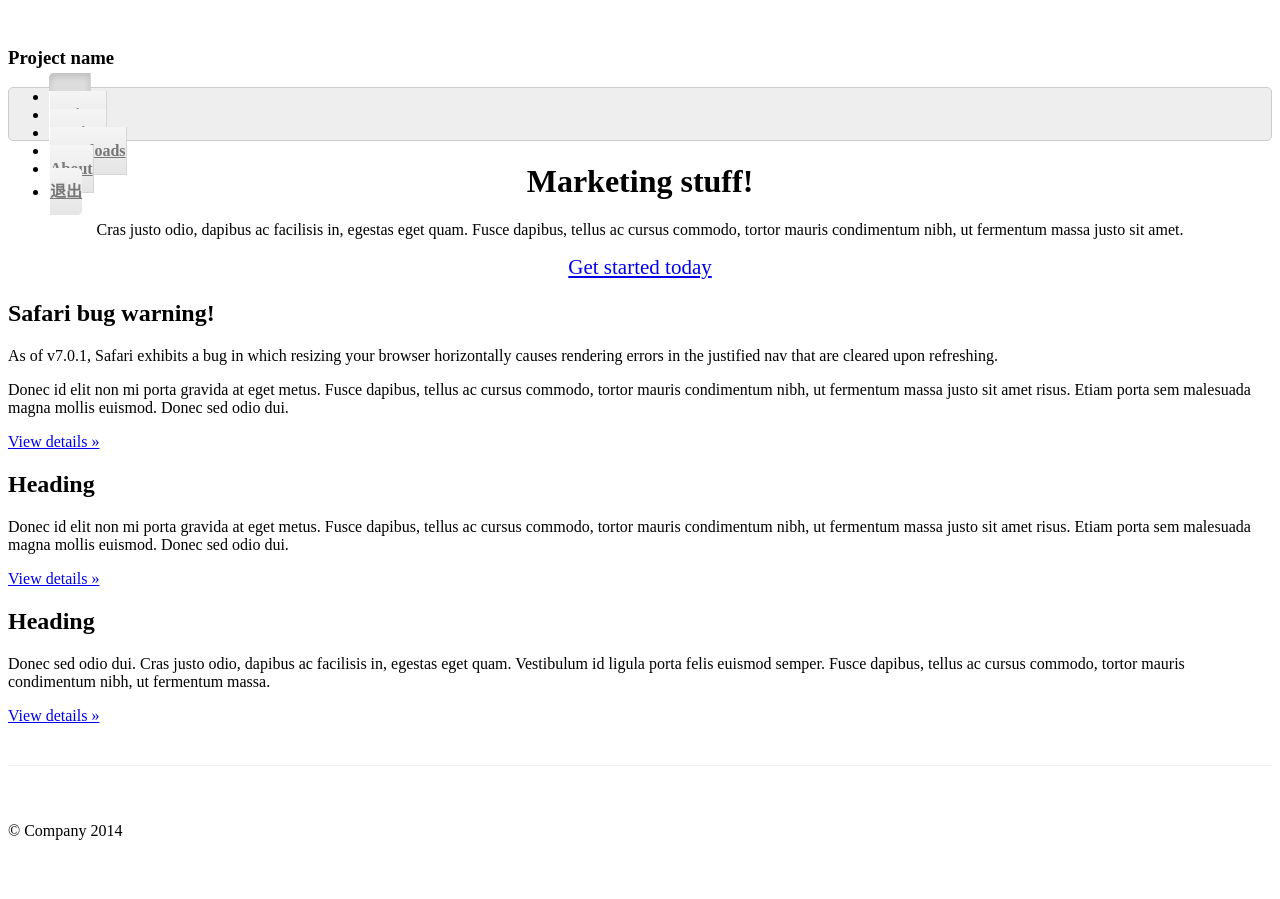
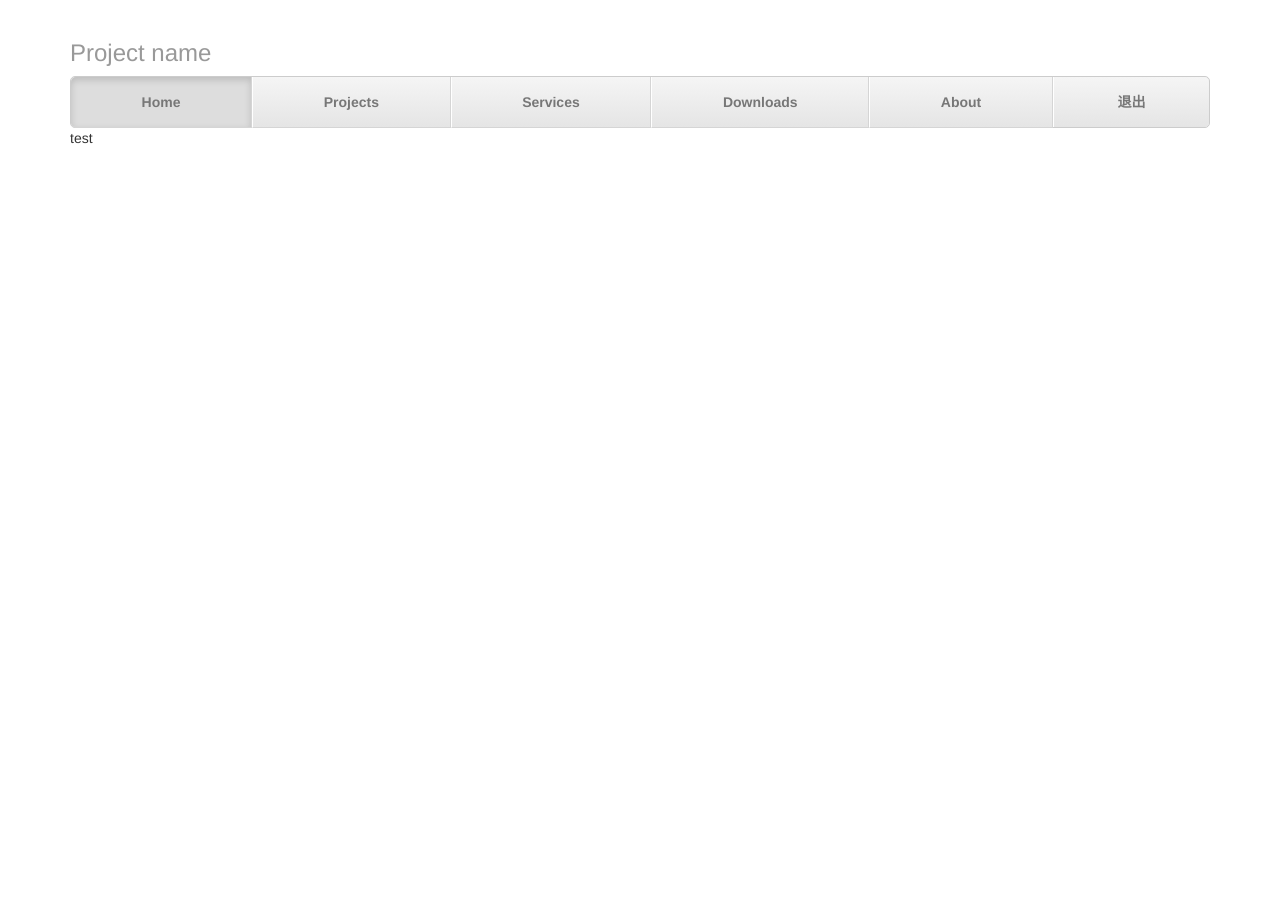
Before and after one commit to wenpi/persagy-v6, a website: page views/index.html in a window 1280 px wide. After the commit the page ends 800 px from the top, so only its background shows below. Drawn offline with Linux system fonts and the light colour scheme; files that its build step writes are made by us from their sources.

Commit message:
同步工作

```diff
--- a/bower.json
+++ b/bower.json
@@ -20,6 +20,7 @@
   "dependencies": {
     "jquery": "^1.11.0",
     "angular": "~1.2.14",
-    "angular-ui-router": "~0.2.8"
+    "angular-ui-router": "~0.2.8",
+    "requirejs":"~2.1.11"
   }
 }
--- a/views/index.html
+++ b/views/index.html
@@ -4,7 +4,7 @@
     <title>登陆</title>
     <meta name="viewport" content="width=device-width, initial-scale=1.0">
     <!-- Bootstrap -->
-    <!-- <link rel="stylesheet" href="styles/bootstrap.min.css"> -->
+    <link rel="stylesheet" href="styles/bootstrap.min.css">
     <link rel="stylesheet" href="styles/index.css" >
 
     <!-- HTML5 shim and Respond.js IE8 support of HTML5 elements and media queries -->
@@ -26,38 +26,8 @@
           <li><a href="/signout">退出</a></li>
         </ul>
       </div>
-
-      <!-- Jumbotron -->
-      <div class="jumbotron">
-        <h1>Marketing stuff!</h1>
-        <p class="lead">Cras justo odio, dapibus ac facilisis in, egestas eget quam. Fusce dapibus, tellus ac cursus commodo, tortor mauris condimentum nibh, ut fermentum massa justo sit amet.</p>
-        <p><a class="btn btn-lg btn-success" href="#" role="button">Get started today</a></p>
-      </div>
-
-      <!-- Example row of columns -->
-      <div class="row">
-        <div class="col-lg-4">
-          <h2>Safari bug warning!</h2>
-          <p class="text-danger">As of v7.0.1, Safari exhibits a bug in which resizing your browser horizontally causes rendering errors in the justified nav that are cleared upon refreshing.</p>
-          <p>Donec id elit non mi porta gravida at eget metus. Fusce dapibus, tellus ac cursus commodo, tortor mauris condimentum nibh, ut fermentum massa justo sit amet risus. Etiam porta sem malesuada magna mollis euismod. Donec sed odio dui. </p>
-          <p><a class="btn btn-primary" href="#" role="button">View details &raquo;</a></p>
-        </div>
-        <div class="col-lg-4">
-          <h2>Heading</h2>
-          <p>Donec id elit non mi porta gravida at eget metus. Fusce dapibus, tellus ac cursus commodo, tortor mauris condimentum nibh, ut fermentum massa justo sit amet risus. Etiam porta sem malesuada magna mollis euismod. Donec sed odio dui. </p>
-          <p><a class="btn btn-primary" href="#" role="button">View details &raquo;</a></p>
-       </div>
-        <div class="col-lg-4">
-          <h2>Heading</h2>
-          <p>Donec sed odio dui. Cras justo odio, dapibus ac facilisis in, egestas eget quam. Vestibulum id ligula porta felis euismod semper. Fusce dapibus, tellus ac cursus commodo, tortor mauris condimentum nibh, ut fermentum massa.</p>
-          <p><a class="btn btn-primary" href="#" role="button">View details &raquo;</a></p>
-        </div>
-      </div>
-
-      <!-- Site footer -->
-      <div class="footer">
-        <p>&copy; Company 2014</p>
-      </div>
+      <div>test</div>
     </div> <!-- /container -->
+    <script data-main=".js/app/init/main" src="./js/lib/requirejs/require.js"></script>
   </body>
 </html>
```
Also changed, not shown: public/js/app/init/main.js (+29 -0 lines), public/test/main.js (added, +16 -0 lines), public/test/mod1.js (added, +10 -0 lines), public/test/mod2.js (added, +10 -0 lines), public/test/test.html (added, +29 -0 lines).
